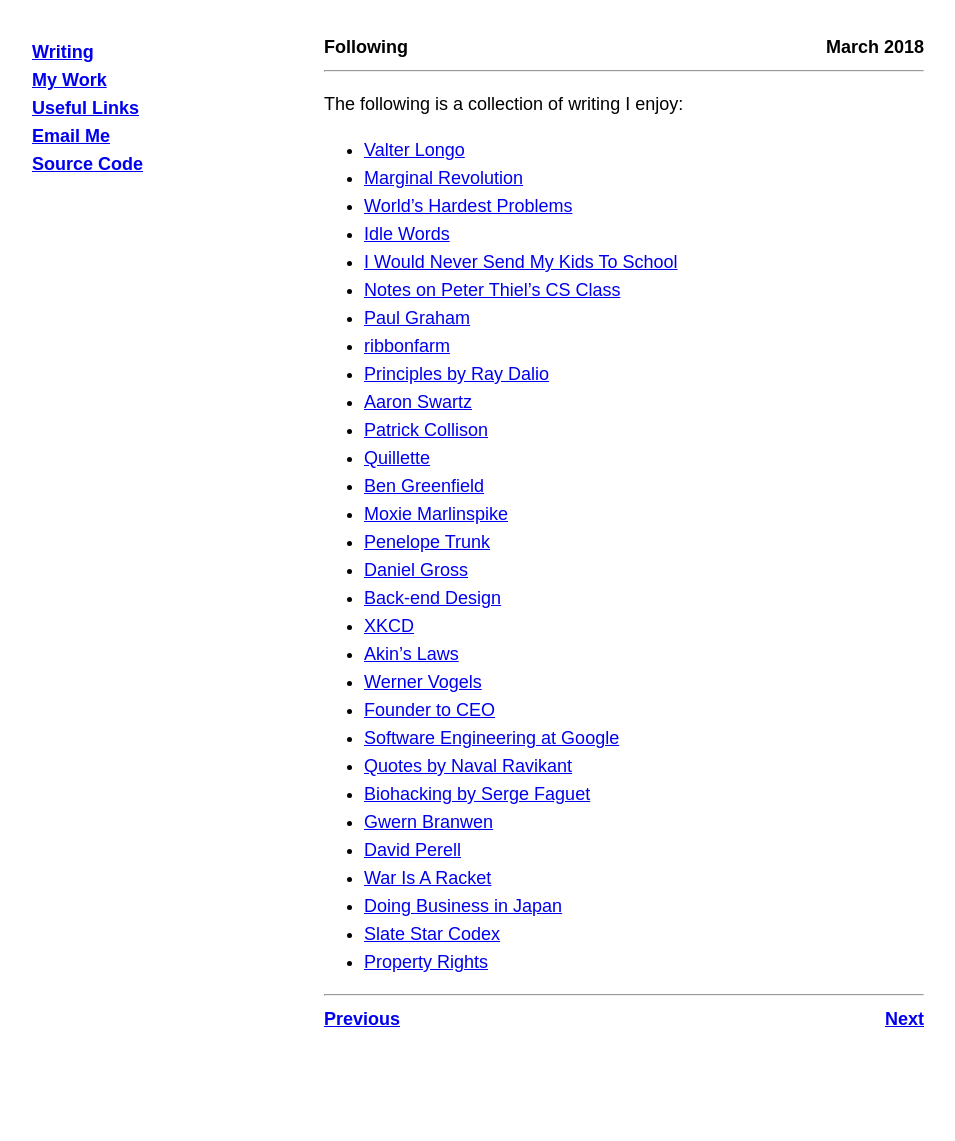
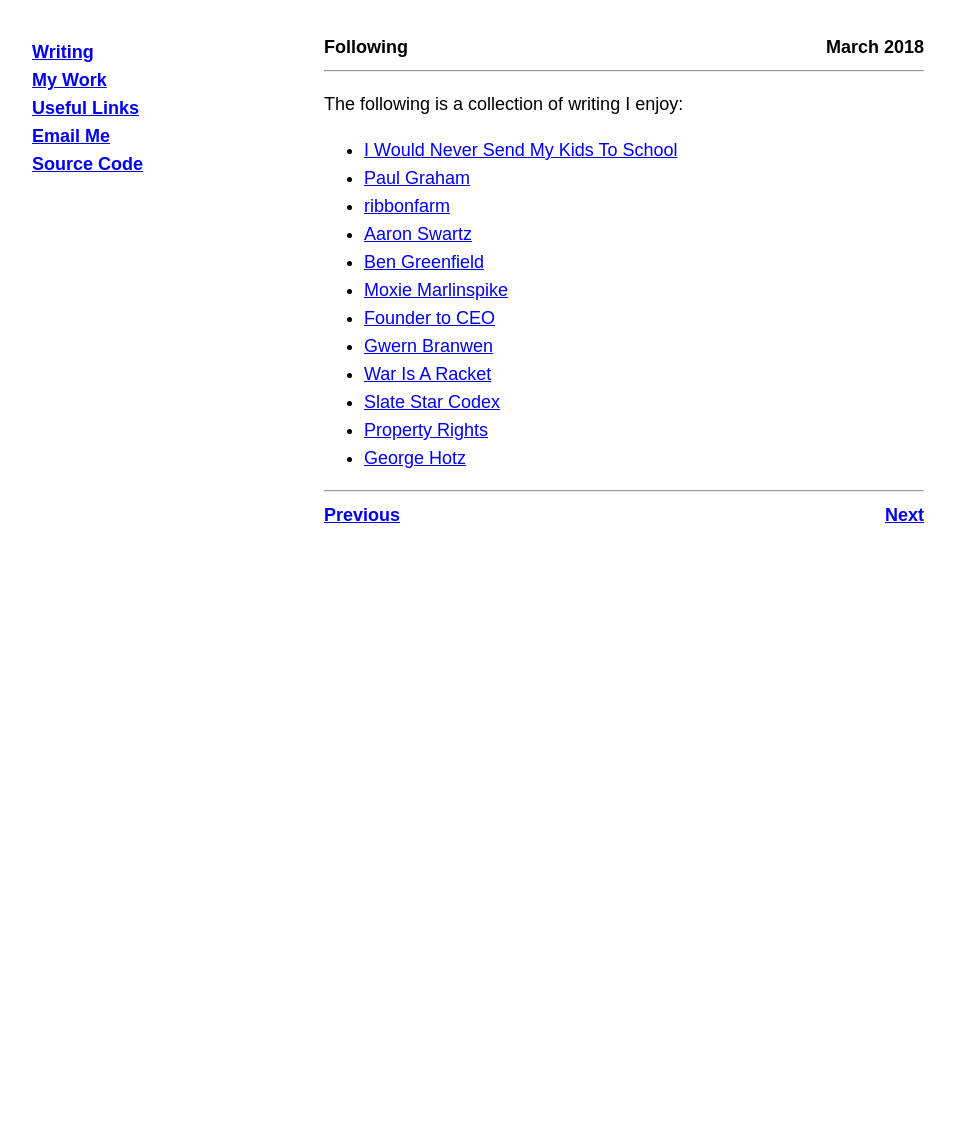
Before and after one commit to rogerkirkness/writing, a Jekyll site: the page built from _posts/2018-03-13-following.md, in a window 1280 px wide. Shown: the whole page, without its empty margins (16-971 px from the left). Built offline with Jekyll 4.4.1, drawn with Linux system fonts in a browser that asks for light colours; after the commit the page ends 900 px from its top, so only the background shows below that.

Commit message:
Update 2018-03-13-following.md

```diff
--- a/_posts/2018-03-13-following.md
+++ b/_posts/2018-03-13-following.md
@@ -5,33 +5,15 @@
 ---
 The following is a collection of writing I enjoy:
 
-* [Valter Longo](https://valterlongo.com/daily-longevity-diet-for-adults/)
-* [Marginal Revolution](https://marginalrevolution.com/)
-* [World's Hardest Problems](https://docs.google.com/document/d/1Vb8WWbsVyEJzl66_qqtZfFr2uLL07Y7SJH5XKldjDPY/edit)
-* [Idle Words](http://idlewords.com/)
 * [I Would Never Send My Kids To School](http://supermemo.guru/wiki/I_would_never_send_my_kids_to_school#Baby_management)
-* [Notes on Peter Thiel's CS Class](http://blakemasters.com/peter-thiels-cs183-startup)
 * [Paul Graham](http://paulgraham.com/articles.html)
 * [ribbonfarm](https://www.ribbonfarm.com/)
-* [Principles by Ray Dalio](https://docs.google.com/viewer?a=v&pid=sites&srcid=ZGVmYXVsdGRvbWFpbnxlYm9va3Nkb3dubG9hZG5vdzIwMTZ8Z3g6MjY3NGU2Njk5N2QxNjViMg)
 * [Aaron Swartz](http://www.aaronsw.com/weblog/archive)
-* [Patrick Collison](https://patrickcollison.com/)
-* [Quillette](https://quillette.com/)
 * [Ben Greenfield](https://bengreenfieldfitness.com/)
 * [Moxie Marlinspike](https://moxie.org/)
-* [Penelope Trunk](https://blog.penelopetrunk.com/)
-* [Daniel Gross](https://dcgross.com/)
-* [Back-end Design](https://github.com/binhnguyennus/awesome-scalability)
-* [XKCD](https://www.xkcd.com/)
-* [Akin's Laws](http://spacecraft.ssl.umd.edu/akins_laws.html)
-* [Werner Vogels](https://www.allthingsdistributed.com/)
 * [Founder to CEO](https://docs.google.com/document/d/1ZJZbv4J6FZ8Dnb0JuMhJxTnwl-dwqx5xl0s65DE3wO8/preview#heading=h.pdmqf3646hgt)
-* [Software Engineering at Google](https://arxiv.org/pdf/1702.01715.pdf)
-* [Quotes by Naval Ravikant](https://medium.com/@noahmadden/navalism-quotes-perceptions-by-naval-ravikant-a5fd60ac5788)
-* [Biohacking by Serge Faguet](https://hackernoon.com/biohack-your-intelligence-now-or-become-obsolete-97cdd15e395f)
 * [Gwern Branwen](https://www.gwern.net/index)
-* [David Perell](https://www.perell.com/)
 * [War Is A Racket](https://www.ratical.org/ratville/CAH/warisaracket.html#)
-* [Doing Business in Japan](https://www.kalzumeus.com/2014/11/07/doing-business-in-japan/)
 * [Slate Star Codex](https://slatestarcodex.com/)
 * [Property Rights](http://www.daviddfriedman.com/Academic/Property/Property.html)
+* [George Hotz](https://geohot.github.io/blog/)
```
